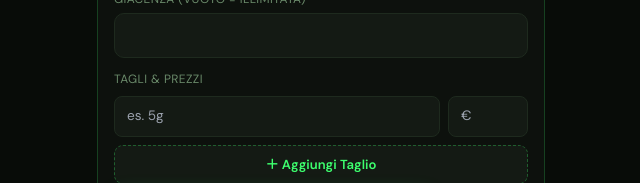
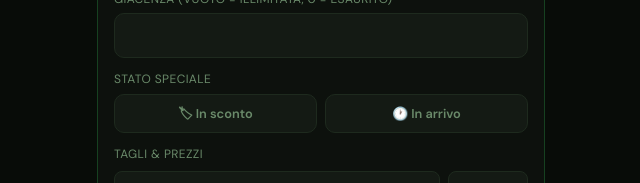
Before and after one commit to jefebcn/MagiTripHouse, a Next.js app: page /admin/products in a window 1280 px wide. Shown: the part 839-1022 px from the top of the page, without its empty margins (319-959 px from the left). Built offline with nearby package versions, Linux system fonts and the light colour scheme; no server answers; the database is empty.

Commit message:
feat: admin products — toggle In sconto / In arrivo nel form

```diff
--- a/app/admin/products/page.tsx
+++ b/app/admin/products/page.tsx
@@ -8,12 +8,14 @@ interface Product {
   id: string; name: string; description?: string; category: string; tags: string[];
   variants: Variant[]; stock?: number | null; imageUrl?: string; mediaType?: string;
   emoji: string; badge?: string; origin?: string; sortOrder: number;
+  isOnSale?: boolean; isComingSoon?: boolean;
 }
 
 const EMPTY: Omit<Product, 'id' | 'sortOrder'> = {
   name: '', description: '', category: 'premium', tags: [],
   variants: [{ label: '', price: 0 }], stock: null,
   imageUrl: '', mediaType: 'image', emoji: '🌿', badge: '', origin: '',
+  isOnSale: false, isComingSoon: false,
 }
 
 export default function AdminProducts() {
@@ -48,6 +50,7 @@ export default function AdminProducts() {
       stock: p.stock ?? null, imageUrl: p.imageUrl ?? '',
       mediaType: p.mediaType ?? 'image', emoji: p.emoji,
       badge: p.badge ?? '', origin: p.origin ?? '',
+      isOnSale: p.isOnSale ?? false, isComingSoon: p.isComingSoon ?? false,
     })
   }
 
@@ -56,7 +59,6 @@ export default function AdminProducts() {
     if (!file) return
     setUploading(true)
     setUploadProgress(0)
-    // Simulate progress while uploading (no native progress in this SDK version)
     const timer = setInterval(() => setUploadProgress(p => p < 90 ? p + 5 : p), 400)
     try {
       const ext = file.name.split('.').pop() ?? 'bin'
@@ -83,6 +85,8 @@ export default function AdminProducts() {
         ...form,
         tags: typeof form.tags === 'string' ? (form.tags as string).split(',').map((t: string) => t.trim()).filter(Boolean) : form.tags,
         stock: form.stock !== null && form.stock !== undefined ? Number(form.stock) : null,
+        isOnSale: form.isOnSale ?? false,
+        isComingSoon: form.isComingSoon ?? false,
       }
       const res = editing
         ? await fetch(`/api/products/${editing.id}`, { method: 'PUT', headers: { 'Content-Type': 'application/json' }, body: JSON.stringify(body) })
@@ -159,7 +163,6 @@ export default function AdminProducts() {
               Foto / Video
             </div>
 
-            {/* Preview */}
             {form.imageUrl && (
               <div style={{ position: 'relative', borderRadius: 10, overflow: 'hidden' }}>
                 {form.mediaType === 'video'
@@ -176,7 +179,6 @@ export default function AdminProducts() {
               </div>
             )}
 
-            {/* File upload */}
             <div
               onClick={() => fileRef.current?.click()}
               style={{
@@ -188,7 +190,6 @@ export default function AdminProducts() {
             </div>
             <input ref={fileRef} type="file" accept="image/*,video/*" style={{ display: 'none' }} onChange={handleUpload} />
 
-            {/* Paste URL */}
             <div style={{ display: 'flex', alignItems: 'center', gap: 8, color: 'var(--muted)', fontSize: '.75rem' }}>
               <div style={{ flex: 1, height: 1, background: 'var(--border)' }} />
               oppure incolla URL
@@ -196,7 +197,7 @@ export default function AdminProducts() {
             </div>
             <input
               type="url"
-              placeholder="https://firebasestorage.googleapis.com/..."
+              placeholder="https://..."
               value={form.imageUrl}
               onChange={(e) => setForm((f) => ({ ...f, imageUrl: e.target.value }))}
               style={{ background: 'var(--bg3)', border: '1px solid var(--border)', borderRadius: 10, padding: '11px 14px', color: 'var(--text)', fontSize: '.85rem', fontFamily: 'inherit', outline: 'none' }}
@@ -213,7 +214,7 @@ export default function AdminProducts() {
                     border: `1px solid ${form.mediaType === t ? 'rgba(61,255,110,.4)' : 'var(--border)'}`,
                   }}
                 >
-                  {t === 'image' ? '🖼 Immagine' : '🎬 Video'}
+                  {t === 'image' ? '🖼 Immagine' : '🎦 Video'}
                 </button>
               ))}
             </div>
@@ -245,7 +246,34 @@ export default function AdminProducts() {
             />
           </div>
 
-          {inp('Giacenza (vuoto = illimitata)', 'stock', 'number')}
+          {inp('Giacenza (vuoto = illimitata, 0 = esaurito)', 'stock', 'number')}
+
+          {/* Stato prodotto */}
+          <div style={{ display: 'flex', flexDirection: 'column', gap: 6 }}>
+            <label style={{ fontSize: '.75rem', color: 'var(--muted)', textTransform: 'uppercase', letterSpacing: '.4px' }}>Stato speciale</label>
+            <div style={{ display: 'flex', gap: 8 }}>
+              <button
+                type="button"
+                onClick={() => setForm(f => ({ ...f, isOnSale: !f.isOnSale, isComingSoon: false }))}
+                style={{
+                  flex: 1, padding: '9px', borderRadius: 10, cursor: 'pointer', fontFamily: 'inherit', fontSize: '.8rem', fontWeight: 700, border: '1px solid',
+                  background: form.isOnSale ? 'rgba(232,59,59,.15)' : 'var(--bg3)',
+                  color:      form.isOnSale ? '#e83b3b'             : 'var(--muted)',
+                  borderColor: form.isOnSale ? 'rgba(232,59,59,.4)' : 'var(--border)',
+                }}
+              >🏷 In sconto</button>
+              <button
+                type="button"
+                onClick={() => setForm(f => ({ ...f, isComingSoon: !f.isComingSoon, isOnSale: false }))}
+                style={{
+                  flex: 1, padding: '9px', borderRadius: 10, cursor: 'pointer', fontFamily: 'inherit', fontSize: '.8rem', fontWeight: 700, border: '1px solid',
+                  background: form.isComingSoon ? 'rgba(59,130,246,.15)' : 'var(--bg3)',
+                  color:      form.isComingSoon ? '#7ec8f8'              : 'var(--muted)',
+                  borderColor: form.isComingSoon ? 'rgba(59,130,246,.4)' : 'var(--border)',
+                }}
+              >🕐 In arrivo</button>
+            </div>
+          </div>
 
           {/* Variants */}
           <div>
@@ -330,7 +358,7 @@ export default function AdminProducts() {
               <div style={{ fontWeight: 600, fontSize: '.88rem', whiteSpace: 'nowrap', overflow: 'hidden', textOverflow: 'ellipsis' }}>{p.name}</div>
               <div style={{ fontSize: '.72rem', color: 'var(--muted)', marginTop: 2 }}>
                 {p.variants.map((v) => `${v.label} €${v.price}`).join(' · ')}
-                {p.stock === 0 ? ' · ESAURITO' : p.stock != null ? ` · 📦 ${p.stock}` : ''}
+                {p.isComingSoon ? ' · 🕐 In arrivo' : p.isOnSale ? ' · 🏷 Sconto' : p.stock === 0 ? ' · ESAURITO' : p.stock != null ? ` · 📦 ${p.stock}` : ''}
               </div>
             </div>
             <div style={{ display: 'flex', gap: 6, flexShrink: 0 }}>
```
